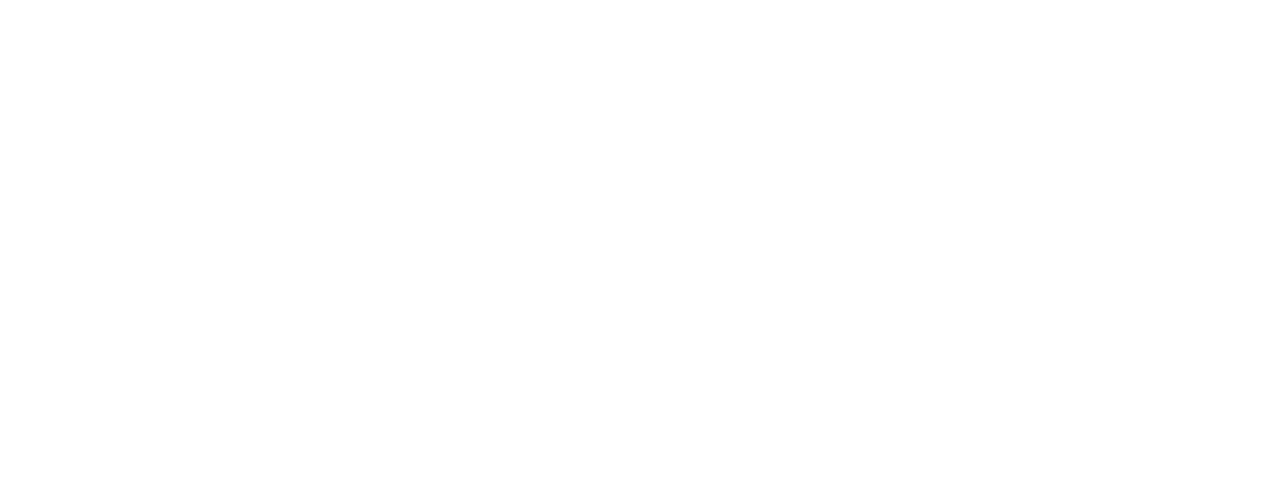
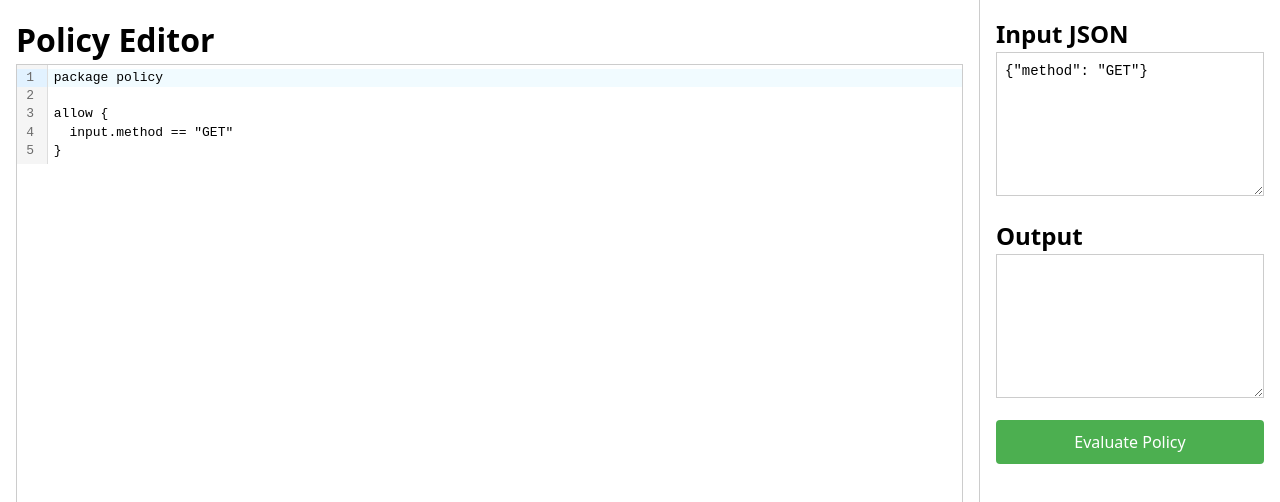
Before and after one commit to nikpivkin/opa-ai-agent, a Svelte app: page / in a window 1280 px wide. Shown: the top 502 px of the page. Built offline with nearby package versions, Linux system fonts and the light colour scheme.

Commit message:
add simple policy editor
Signed-off-by: Nikita Pivkin <nikita.pivkin@smartforce.io>

```diff
--- a/package.json
+++ b/package.json
@@ -17,5 +17,8 @@
     "typescript": "~5.7.2",
     "vite": "^6.3.1"
   },
-  "packageManager": "pnpm@10.8.0+sha512.0e82714d1b5b43c74610193cb20734897c1d00de89d0e18420aebc5977fa13d780a9cb05734624e81ebd81cc876cd464794850641c48b9544326b5622ca29971"
+  "packageManager": "pnpm@10.8.0+sha512.0e82714d1b5b43c74610193cb20734897c1d00de89d0e18420aebc5977fa13d780a9cb05734624e81ebd81cc876cd464794850641c48b9544326b5622ca29971",
+  "dependencies": {
+    "codemirror": "^6.0.1"
+  }
 }
--- a/src/App.svelte
+++ b/src/App.svelte
@@ -1,8 +1,162 @@
 <script lang="ts">
-</script>
+    import { onMount } from 'svelte';
+    import { EditorView, basicSetup } from 'codemirror';
 
-<main>
-</main>
+    let editorContainer: HTMLDivElement;
+    let editorView: EditorView;
 
-<style>
-</style>
+    let inputJson: string = '{"method": "GET"}';
+    let outputResult: string = '';
+    let jsonError: string | null = null;
+
+    function isValidJson(jsonString: string): boolean {
+      try {
+        JSON.parse(jsonString);
+        return true;
+      } catch (e) {
+        return false;
+      }
+    }
+
+    async function evaluatePolicy() {
+      if (!isValidJson(inputJson)) {
+        jsonError = "Invalid JSON format!";
+        outputResult = '';
+        return;
+      } else {
+        jsonError = null;
+      }
+
+      const policy = editorView.state.doc.toString();
+      outputResult = await evaluateRegoPolicy(policy, inputJson);
+    }
+
+    async function evaluateRegoPolicy(policy: string, inputJson: string): Promise<string> {
+      const requestBody = {
+        input: JSON.parse(inputJson),
+        rego_modules: {
+          "policy.rego": policy
+        },
+        rego_version: 1,
+        strict: true
+      };
+
+      try {
+        const response = await fetch('https://play.openpolicyagent.org/v1/data', {
+          method: 'POST',
+          headers: {
+            'Content-Type': 'application/json',
+          },
+          body: JSON.stringify(requestBody),
+        });
+
+        const data = await response.json();
+
+        if (data.result && data.result.length > 0) {
+          return JSON.stringify(data.result[0].expressions[0].value, null, 2);
+        } else {
+          return 'No result returned from policy evaluation.';
+        }
+      } catch (error) {
+        return `Error: ${error.message}`;
+      }
+    }
+
+    onMount(() => {
+      editorView = new EditorView({
+        doc: `package policy
+
+allow {
+  input.method == "GET"
+}`,
+        extensions: [basicSetup],
+        parent: editorContainer
+      });
+    });
+  </script>
+
+  <main class="container">
+    <div class="editor-container">
+      <h1>Policy Editor</h1>
+      <div bind:this={editorContainer} class="editor"></div>
+    </div>
+
+    <div class="right-container">
+      <div class="input-container">
+        <h2>Input JSON</h2>
+        <textarea bind:value={inputJson} placeholder="Enter JSON" rows="6"></textarea>
+        {#if jsonError}
+          <p class="error">{jsonError}</p>
+        {/if}
+      </div>
+
+      <div class="output-container">
+        <h2>Output</h2>
+        <textarea value={outputResult} readonly rows="6"></textarea>
+      </div>
+
+      <button on:click={evaluatePolicy}>Evaluate Policy</button>
+    </div>
+  </main>
+
+  <style>
+    .container {
+      display: flex;
+      height: 100vh;
+    }
+
+    .editor-container {
+      flex: 1;
+      padding: 16px;
+      border-right: 1px solid #ccc;
+    }
+
+    .editor {
+      height: 100%;
+      border: 1px solid #ccc;
+    }
+
+    .right-container {
+      display: flex;
+      flex-direction: column;
+      width: 300px;
+      padding: 16px;
+    }
+
+    .input-container {
+      margin-bottom: 16px;
+    }
+
+    textarea {
+      width: 100%;
+      font-family: monospace;
+      font-size: 14px;
+      padding: 8px;
+      border: 1px solid #ccc;
+      box-sizing: border-box;
+    }
+
+    .output-container {
+      margin-bottom: 16px;
+    }
+
+    button {
+      padding: 10px;
+      background-color: #4CAF50;
+      color: white;
+      border: none;
+      cursor: pointer;
+      border-radius: 4px;
+    }
+
+    button:hover {
+      background-color: #45a049;
+    }
+
+    /* Стили для ошибок */
+    .error {
+      color: red;
+      font-size: 14px;
+      margin-top: 8px;
+    }
+  </style>
```
Also changed, not shown: 1 other file (tests, documents, lock files or other folders).
